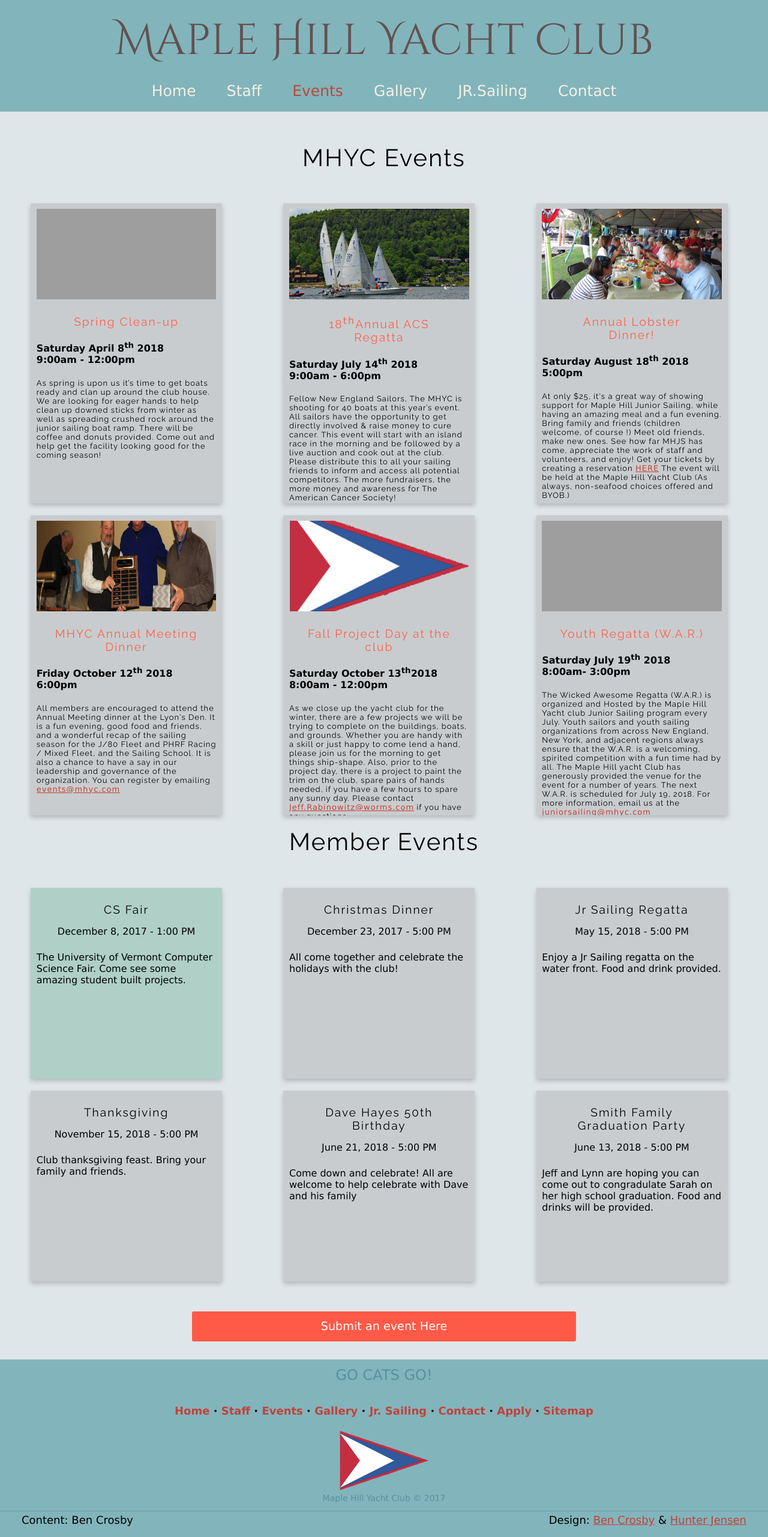
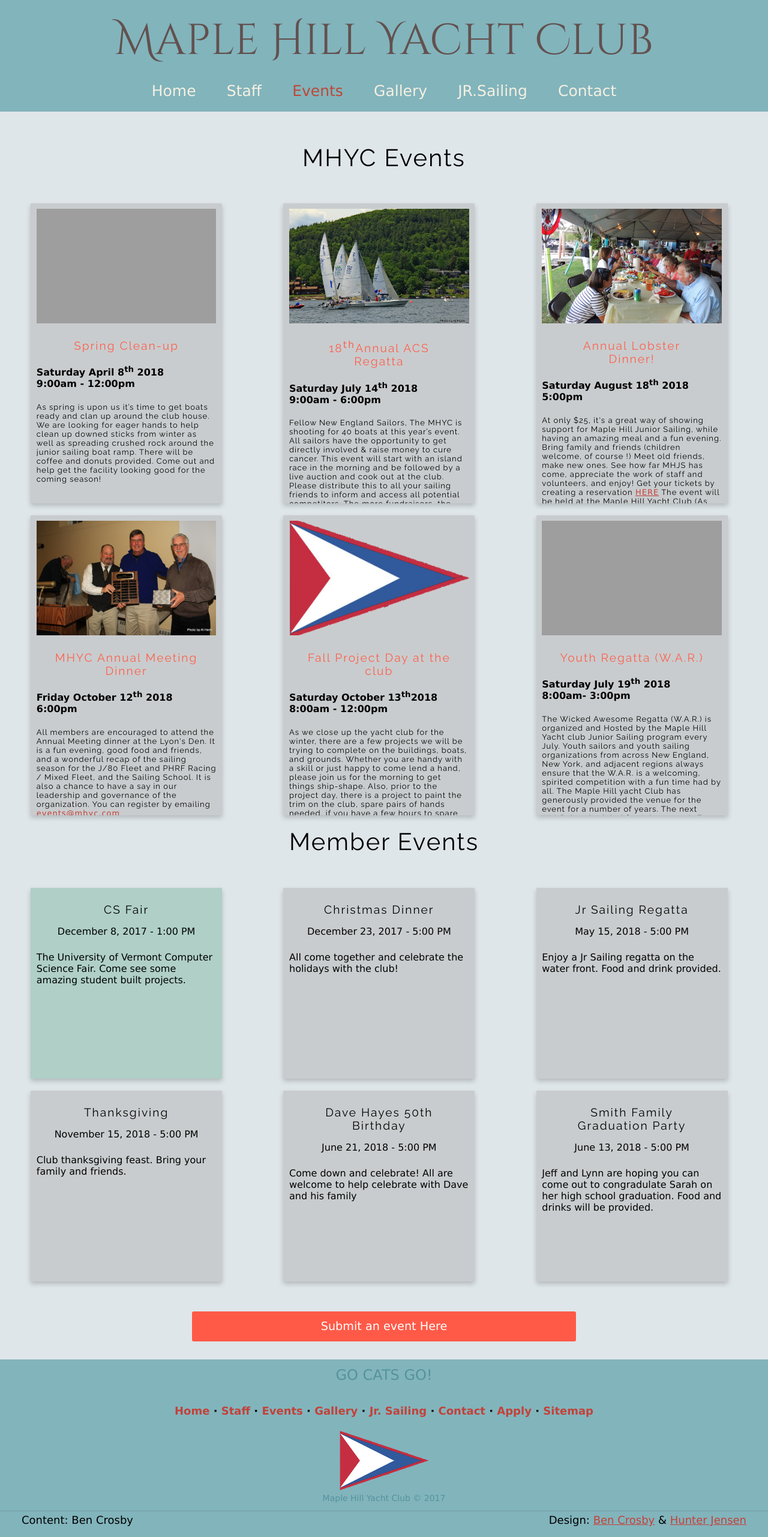
Before and after one commit to bencrosby10/finalProject, a PHP site: page /events.php in a window 1280 px wide. Shown: the whole page at 60% size. Run offline with PHP 8.4, Linux system fonts and the light colour scheme; grey boxes are pictures that could not be loaded.

Commit message:
Finished Project!

```diff
--- a/events.php
+++ b/events.php
@@ -189,7 +189,7 @@
             <section class="card">
                 <section class="container events-card">
                     <section class="events-card-img">
-                        <img class="events-card-img" src="images/meeting1.jpg" alt="Annual-Meeting ">
+                        <img class="events-card-img" src="images/meeting283.jpg" alt="Annual-Meeting ">
                     </section>
                     <h2 class="card-title official-event-title">MHYC Annual Meeting Dinner</h2>
                     <h4 class="subtitle">Friday October 12<sup>th</sup> 2018<br>6:00pm</h4>
--- a/jrsailing.php
+++ b/jrsailing.php
@@ -2,6 +2,8 @@
     include ("top.php");
 ?>
 <article class="jrSailing">
+
+
 
     <h2>Junior Sailing</h2>
 
@@ -15,6 +17,7 @@
     <p class="text-fit">If you are interested in Registering your child please email <a href="mailto:bscrosby10@uvm.edu">juniorsailing@mhyc.com</a> and we can start the registration process with you. </p>
 
 
+    <img class="img-fit" src="images/sailing-scedule.png">
 
 
     <h2>Class Offerings</h2>
--- a/styles/custom.css
+++ b/styles/custom.css
@@ -286,6 +286,11 @@ input:focus, textarea:focus{
     vertical-align: top;
 }
 
+.img-fit {
+    margin: 1% 12.5% 0 12.5%;
+    width: 75%;
+}
+
 #errors ol li{
     color: #ff5555;
 
@@ -310,7 +315,7 @@ input:focus, textarea:focus{
 
 .events-card-img {
     width: 100%;
-    height: 160px;
+    height: 200px;
     padding-top: 3%;
     position: relative;
     overflow: hidden;
```
Also changed, not shown: images/ACS-regatta.png, images/meeting283.jpg (added), images/sailing-scedule.png (added).
